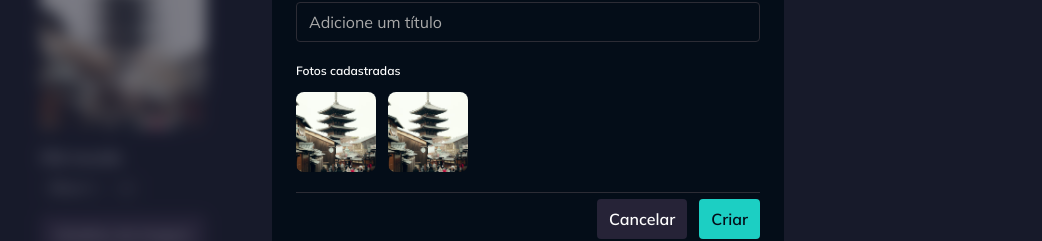
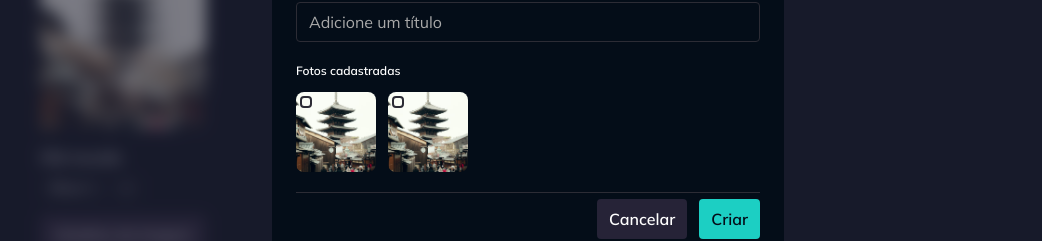
Before and after one commit to ahnucl/gallery-plus, a React (Vite) app: page / in a window 1280 px wide. Both pictures are taken after a click on the button "Criar álbum". Shown: the part 313-554 px from the top of the page, without its empty margins (112-1154 px from the left). Built offline with nearby package versions, Linux system fonts and the light colour scheme.

Commit message:
feat: selectable image component

```diff
--- a/src/contexts/albums/components/album-new-dialog.tsx
+++ b/src/contexts/albums/components/album-new-dialog.tsx
@@ -9,10 +9,10 @@
   DialogHeader,
   DialogTrigger,
 } from '../../../components/dialog'
-import { ImagePreview } from '../../../components/image-preview'
 import { InputText } from '../../../components/input-text'
 import { Skeleton } from '../../../components/skeleton'
 import { Text } from '../../../components/text'
+import { PhotoImageSelectable } from '../../photos/components/photo-image-selectable'
 import type { Photo } from '../../photos/models/photo'
 
 interface AlbumNewDialogProps {
@@ -43,6 +43,10 @@
     },
   ]
 
+  function handleTogglePhoto(selected: boolean, photoId: string) {
+    console.log(selected, photoId)
+  }
+
   return (
     <Dialog>
       <DialogTrigger asChild>{trigger}</DialogTrigger>
@@ -61,11 +65,14 @@
             {!isLoadingPhotos && photos.length > 0 && (
               <div className="flex flex-wrap gap-3">
                 {photos.map((photo) => (
-                  <ImagePreview
+                  <PhotoImageSelectable
                     key={photo.id}
                     src={`/images/${photo.imageId}`}
                     title={photo.title}
-                    className="w-20 h-20"
+                    imageClassName="w-20 h-20"
+                    onSelectImage={(selected) =>
+                      handleTogglePhoto(selected, photo.id)
+                    }
                   />
                 ))}
               </div>
--- /dev/null
+++ b/src/contexts/photos/components/photo-image-selectable.tsx
@@ -0,0 +1,52 @@
+import { useState } from 'react'
+import { tv } from 'tailwind-variants'
+import { ImagePreview } from '../../../components/image-preview'
+import { InputCheckbox } from '../../../components/input-checkbox'
+
+export const photoImageSelectableVariants = tv({
+  base: 'cursor-pointer relative rounded-lg',
+  variants: {
+    select: {
+      true: 'outline-2 outline-accent-brand',
+    },
+  },
+})
+
+interface PhotoImageSelectableProps
+  extends React.ComponentProps<typeof ImagePreview> {
+  selected?: boolean
+  onSelectImage?: (selected: boolean) => void
+}
+
+export function PhotoImageSelectable({
+  selected,
+  onSelectImage,
+  className,
+  ...props
+}: PhotoImageSelectableProps) {
+  const [isSelected, setIsSelected] = useState(selected)
+
+  function handleSelect() {
+    const newValue = !isSelected
+
+    setIsSelected(newValue)
+    onSelectImage?.(newValue)
+  }
+
+  return (
+    <label
+      className={photoImageSelectableVariants({
+        className,
+        select: isSelected,
+      })}
+    >
+      <InputCheckbox
+        size="sm"
+        checked={isSelected}
+        onChange={handleSelect}
+        className="absolute top-1 left-1"
+      />
+      <ImagePreview {...props} />
+    </label>
+  )
+}
```
